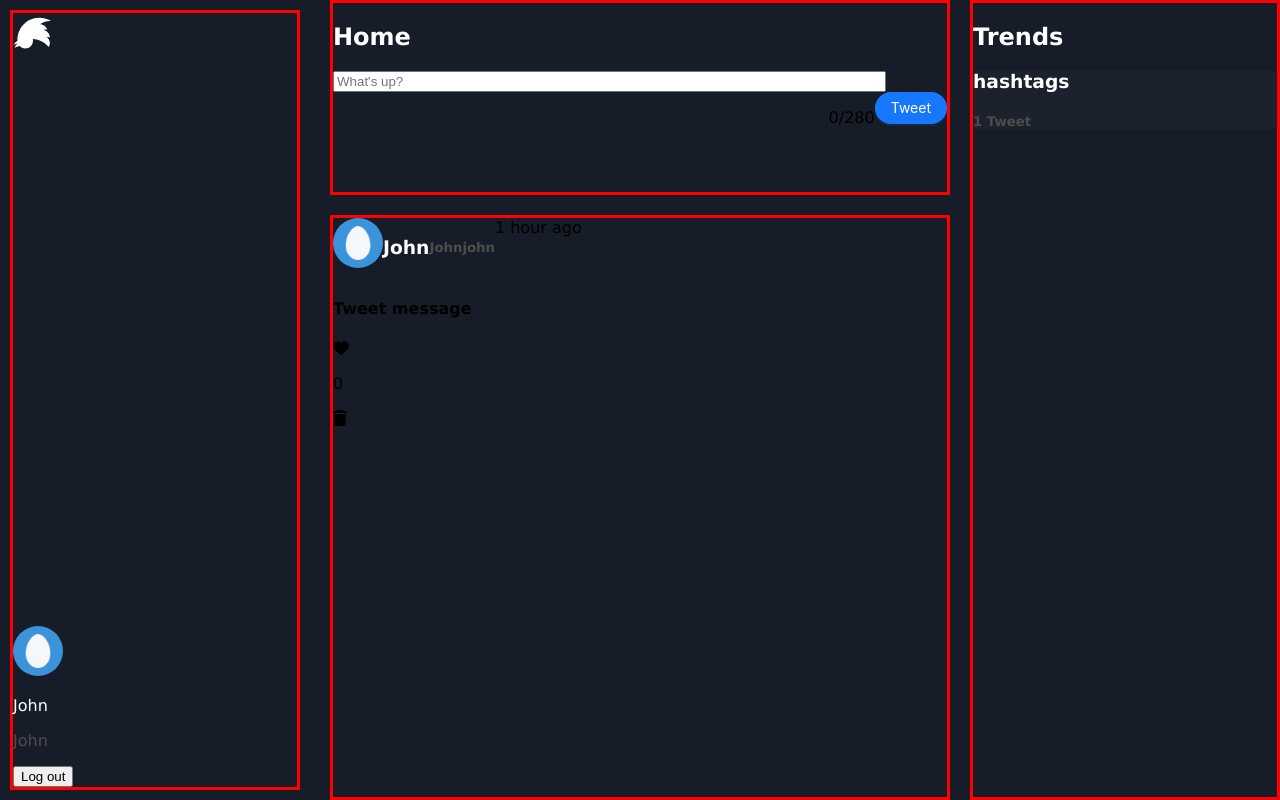
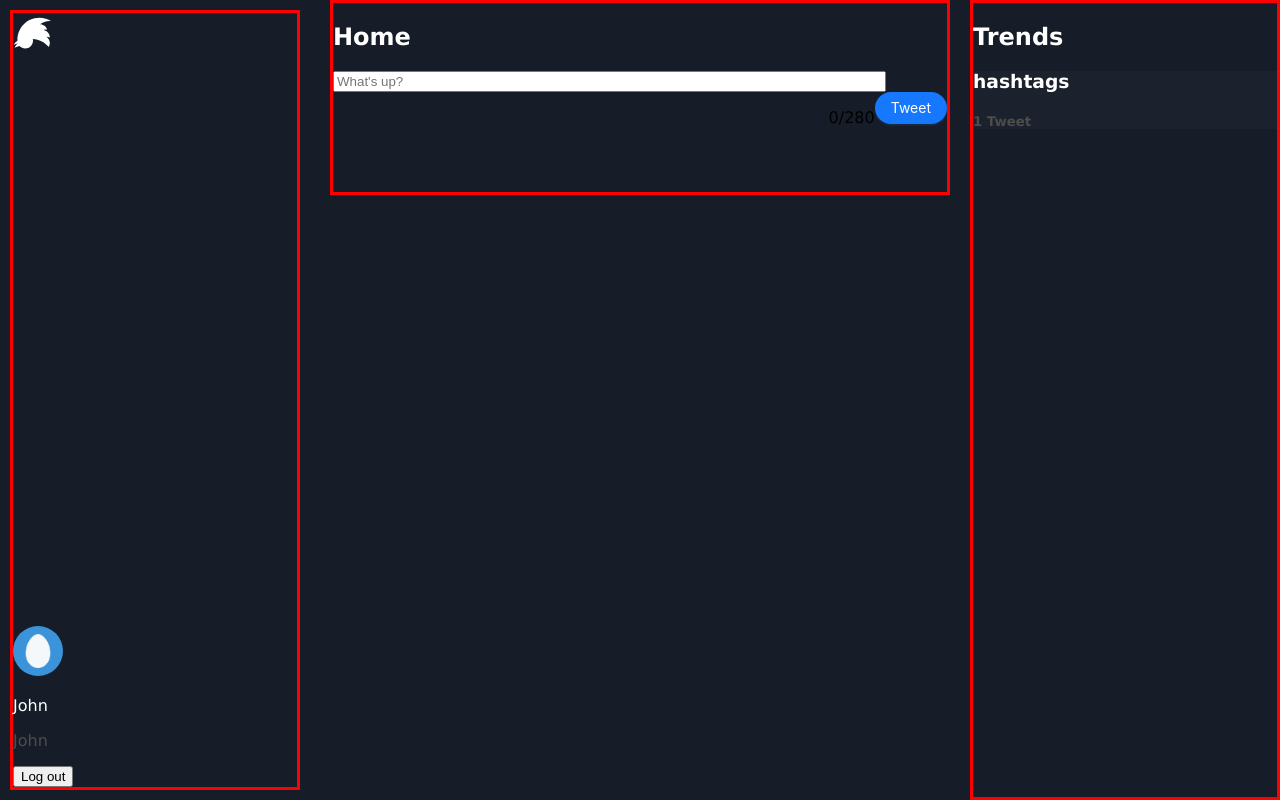
Before and after one commit to ioliete/hackatweet_frontend, a Next.js app: page / in a window 1280 px wide. Built offline with nearby package versions, Linux system fonts and the light colour scheme.

Commit message:
Composant LastTweets

```diff
--- a/components/Home.js
+++ b/components/Home.js
@@ -40,28 +40,7 @@ function Home() {
           </div>
         </div>
 
-        <div className={styles.tweetsContainer}>
-          <div className={styles.tweet}>
-          <div className={styles.tweetInfos}>
-              <img
-                src="./images/twitterEgg.png"
-                className={styles.profilePic}
-                alt="Profile pic"
-              />
 
-              <h3 className={styles.firstname}>John</h3>
-              <h5 className={styles.username}>Johnjohn</h5>
-              <span className={styles.date}>1 hour ago</span>
-          </div>
-
-            <h4 className={styles.content}>Tweet message</h4>
-            <div className={styles.tweetActions}>
-              <FontAwesomeIcon className={styles.icon} icon={faHeart} />
-              <p className={styles.counterLike}>0</p>
-              <FontAwesomeIcon className={styles.icon} icon={faTrash} />
-            </div>
-          </div>
-        </div>
 
         <div className={styles.rightBar}>
           <h2 className={styles.trends}>Trends</h2>
```
Also changed, not shown: components/LastTweets.js (+36 -0 lines).
